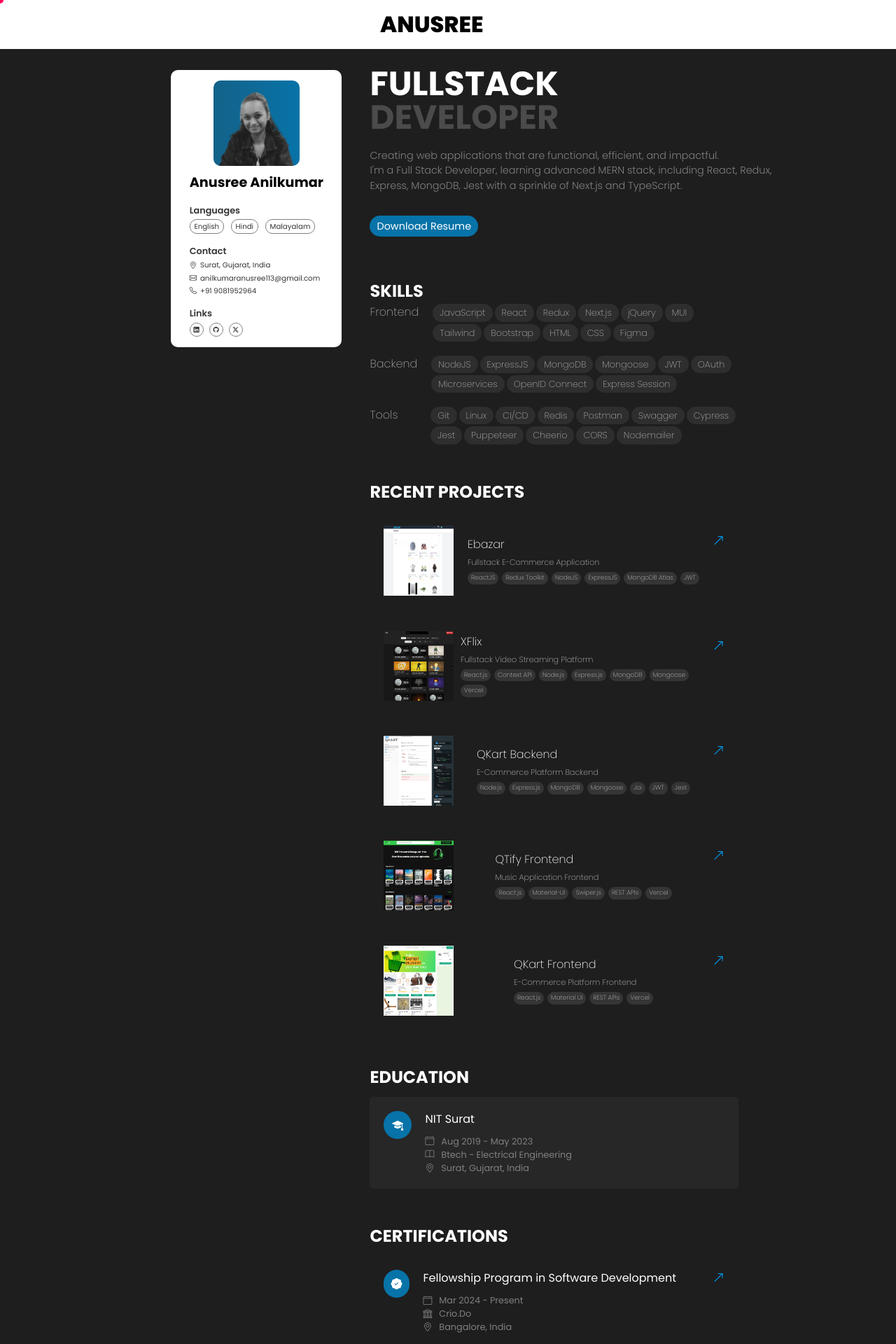
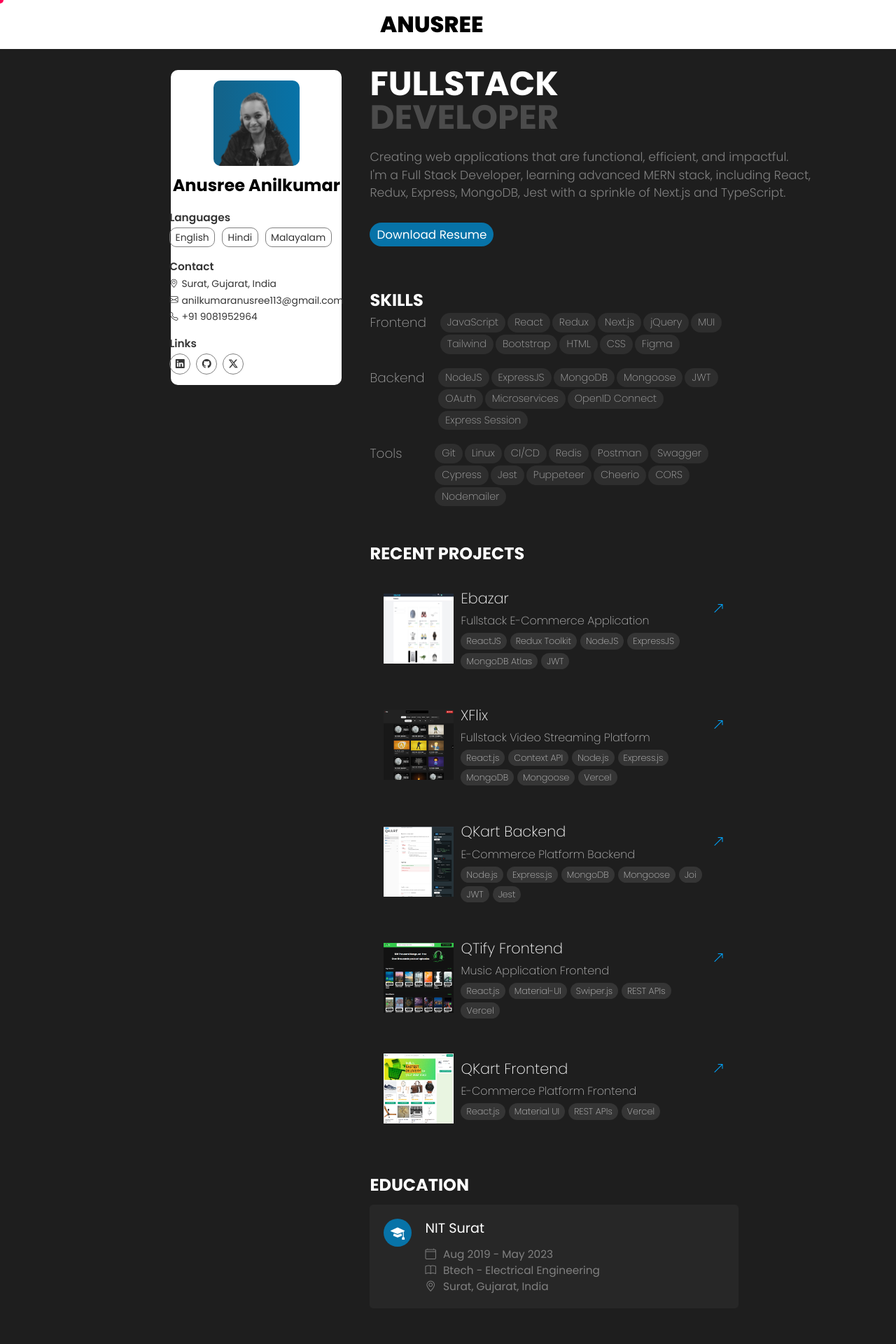
Before and after one commit to Anusree6154s/portfolio-website-3, a Next.js app: page /resume in a window 1280 px wide. Shown: the top 1920 px of the page at 70% size. Built offline with nearby package versions, Linux system fonts and the light colour scheme; a web font is replaced by a local one.

Commit message:
fix: add smooth scroll, fix font size of resume page and contact page

```diff
--- a/src/app/layout.tsx
+++ b/src/app/layout.tsx
@@ -1,7 +1,7 @@
 import type { Metadata } from "next";
 import { Geist, Geist_Mono } from "next/font/google";
 import "@/styles/global.scss";
-import CustomCursor from "@/components/global/CustomCursor";
+import CustomCursor from "@/components/global/custom-cursor";
 
 const geistSans = Geist({
   variable: "--font-geist-sans",
--- /dev/null
+++ b/src/app/utils/scroll-to-top.ts
@@ -0,0 +1,13 @@
+import { animate } from "framer-motion";
+
+export const scrollToTopSlow = () => {
+  const currentY = window.scrollY;
+
+  animate(currentY, 0, {
+    duration: 2.5,
+    ease: [0.1, 0.95, 0.18, 1],
+    onUpdate(value) {
+      window.scrollTo(0, value);
+    },
+  });
+};
--- a/src/components/global/navbar.tsx
+++ b/src/components/global/navbar.tsx
@@ -1,8 +1,9 @@
 "use client";
+import { scrollToTopSlow } from "@/app/utils/scroll-to-top";
+import "bootstrap-icons/font/bootstrap-icons.css";
 import Link from "next/link";
-import React, { useState } from "react";
 import { usePathname } from "next/navigation";
-import "bootstrap-icons/font/bootstrap-icons.css";
+import { useState } from "react";
 
 export default function Navbar() {
   const pathname = usePathname();
@@ -26,7 +27,14 @@ export default function Navbar() {
         >
           Blog
         </Link>
-        <Link href="/home#" className="name" onClick={() => setIsActive(false)}>
+        <Link
+          href="/home"
+          className="name"
+          onClick={() => {
+            setIsActive(false);
+            scrollToTopSlow();
+          }}
+        >
           <p className="first-name">Anusree</p>
           <p className="portfolio-text">Portfolio</p>
         </Link>
--- /dev/null
+++ b/src/components/global/tooltip.tsx
@@ -0,0 +1,70 @@
+"use client";
+
+import { ReactNode, useState } from "react";
+import { motion, AnimatePresence } from "framer-motion";
+
+export default function Tooltip({
+  text,
+  children,
+  background,
+  color,
+  top,
+  bottom,
+  left,
+  right,
+}: {
+  text: string;
+  children: ReactNode;
+  background?: string;
+  color?: string;
+  top?: string;
+  bottom?: string;
+  left?: string;
+  right?: string;
+}) {
+  const [show, setShow] = useState<boolean>(false);
+
+  return (
+    <span
+      style={{
+        position: "relative",
+        display: "inline-block",
+      }}
+      onMouseEnter={() => setShow(true)}
+      onMouseLeave={() => setShow(false)}
+    >
+      {children}
+
+      <AnimatePresence>
+        {show && (
+          <motion.span
+            className="tooltip"
+            initial={{ opacity: 0, y: 6 }}
+            animate={{ opacity: 1, y: 0 }}
+            exit={{ opacity: 0, y: 6 }}
+            transition={{ duration: 0.15 }}
+            style={{
+              position: "absolute",
+              top: top ?? "none",
+              bottom: bottom ?? "-130%",
+              left: left ?? "50%",
+              right: right ?? "none",
+              transform: "translateX(-50%)",
+              whiteSpace: "nowrap",
+              padding: "6px 10px",
+              fontSize: "12px",
+              borderRadius: "8px",
+              background: background ?? "#332f2f",
+              color: color ?? "#fff",
+              pointerEvents: "none",
+              zIndex: 50,
+              fontWeight: 400,
+            }}
+          >
+            {text}
+          </motion.span>
+        )}
+      </AnimatePresence>
+    </span>
+  );
+}
--- a/src/styles/global.scss
+++ b/src/styles/global.scss
@@ -33,7 +33,7 @@ body {
   background: var(--background);
   font-family: Arial, Helvetica, sans-serif;
 
-  scroll-behavior: smooth;
+  scroll-behavior: smooth !important;
   scrollbar-width: thin;
   cursor: default;
   display: flex;
@@ -219,6 +219,10 @@ footer {
 
     @media (max-width: 660px) {
       order: 1;
+    }
+
+    .tooltip {
+      text-transform: lowercase;
     }
 
     .title {
--- a/src/styles/home.module.scss
+++ b/src/styles/home.module.scss
@@ -214,7 +214,7 @@
 
       .projects-showcase-inner {
         animation: grow 1ms linear both;
-        animation-timeline: view(block 10px 10px);
+        animation-timeline: view(block 80% 5%);
 
         display: flex;
         height: 400px;
--- a/src/styles/resume.module.scss
+++ b/src/styles/resume.module.scss
@@ -17,7 +17,9 @@
   }
 
   * {
-    animation: slide-up-initial 1s ease, fade-in-initial 1s ease;
+    animation:
+      slide-up-initial 1s ease,
+      fade-in-initial 1s ease;
   }
 
   .resume-inner {
@@ -98,10 +100,10 @@
           .details {
             display: flex;
             flex-direction: column;
-            gap: 15px;
+            gap: 16px;
 
             .name {
-              font-size: 120%;
+              font-size: 150%;
               font-weight: bold;
               text-align: center;
               margin-top: -10px;
@@ -124,11 +126,13 @@
             }
 
             .languages {
+              font-size: 120%;
               .content {
                 display: flex;
                 gap: 10px;
                 flex-direction: row;
                 color: #353535;
+                font-size: 90%;
 
                 * {
                   border: 1px solid grey;
@@ -139,6 +143,7 @@
             }
 
             .contact {
+              font-size: 120%;
               a {
                 display: flex;
                 align-items: center;
@@ -147,6 +152,7 @@
                 align-items: center;
 
                 span {
+                  font-size: 90%;
                   transition: color 0.5s ease;
                 }
 
@@ -161,6 +167,7 @@
             }
 
             .socials {
+              font-size: 120%;
               .content {
                 display: flex;
                 flex-direction: row;
@@ -169,14 +176,19 @@
                 color: #353535;
 
                 a {
-                  width: 20px;
-                  height: 20px;
+                  width: 30px;
+                  height: 30px;
                   border: 1px solid grey;
                   border-radius: 20px;
                   display: flex;
                   justify-content: center;
                   align-items: center;
                   transition: color 0.5s ease;
+
+                  i {
+                    font-size: 13px;
+                  }
+
                   &:hover {
                     color: white;
                     background-color: rgb(42, 42, 42);
@@ -241,7 +253,7 @@
 
           .quote {
             text-transform: none;
-            font-size: 30%;
+            font-size: 36%;
             color: gray;
             font-weight: 300;
             display: flex;
@@ -257,7 +269,7 @@
           .download {
             background-color: #0773a8;
             padding: 5px 10px;
-            font-size: 30%;
+            font-size: 35%;
             font-weight: 400;
             text-transform: none;
             border-radius: 50px;
@@ -290,8 +302,12 @@
                 gap: 10px;
               }
 
+              .category-name {
+                font-size: 115%;
+              }
+
               .category-items {
-                font-size: 80%;
+                font-size: 90%;
                 display: flex;
                 gap: 3px;
                 flex-wrap: wrap;
@@ -353,7 +369,6 @@
               .items-inner {
                 display: flex;
                 align-items: center;
-                justify-content: space-between;
                 gap: 10px;
 
                 @media (max-width: 1000px) {
@@ -381,11 +396,17 @@
                   @media (max-width: 500px) {
                     order: 3;
                     align-self: flex-start;
+                    font-size: 80%;
+                    font-weight: 500;
+                  }
+
+                  .item-title {
+                    font-size: 130%;
                   }
 
                   .item-description,
                   .item-techstack {
-                    font-size: 70%;
+                    font-weight: 200;
                     color: rgba(255, 255, 255, 0.7);
 
                     @media (max-width: 500px) {
@@ -394,13 +415,14 @@
                   }
 
                   .item-techstack {
+                    font-weight: 200;
                     display: flex;
                     gap: 5px;
                     flex-wrap: wrap;
 
                     span {
                       font-size: 80%;
-                      padding: 2px 5px;
+                      padding: 2px 8px;
                       border-radius: 50px;
                       background-color: rgba(255, 255, 255, 0.1);
                       @media (max-width: 500px) {
@@ -412,10 +434,7 @@
 
                 .item-arrow-container {
                   height: 80px;
-
-                  @media (max-width: 1000px) {
-                    margin-left: auto;
-                  }
+                  margin-left: auto;
 
                   @media (max-width: 500px) {
                     order: 1;
@@ -470,6 +489,10 @@
                 display: flex;
                 align-items: center;
                 justify-content: center;
+
+                &:before {
+                  font-size: 20px;
+                }
               }
 
               .details {
@@ -477,6 +500,7 @@
                 display: flex;
                 flex-direction: column;
                 gap: 10px;
+                font-size: 120%;
 
                 .description {
                   display: flex;
@@ -523,7 +547,6 @@
 
             .items {
               padding: 20px;
-
               border-radius: 5px;
 
               .items-inner {
@@ -537,11 +560,15 @@
                 .logo {
                   border-radius: 50px;
                   height: 40px;
-                  width: 40px;
+                  width: 45px;
                   background-color: #0773a8;
                   display: flex;
                   align-items: center;
                   justify-content: center;
+
+                  &:before {
+                    font-size: 17px;
+                  }
                 }
 
                 .details {
@@ -549,6 +576,7 @@
                   display: flex;
                   flex-direction: column;
                   gap: 10px;
+                  font-size: 120%;
 
                   .description {
                     display: flex;
@@ -573,6 +601,7 @@
                       flex-direction: row;
                       flex-wrap: wrap;
                       margin-top: 10px;
+                      font-size: 120%;
                       * {
                         font-size: 80%;
                         padding: 3px 10px;
```
Also changed, not shown: src/components/global/footer.tsx (+15 -17 lines), src/styles/contact.module.scss (+15 -5 lines), src/components/global/custom-cursor.tsx (renamed from src/components/global/CustomCursor.tsx).
